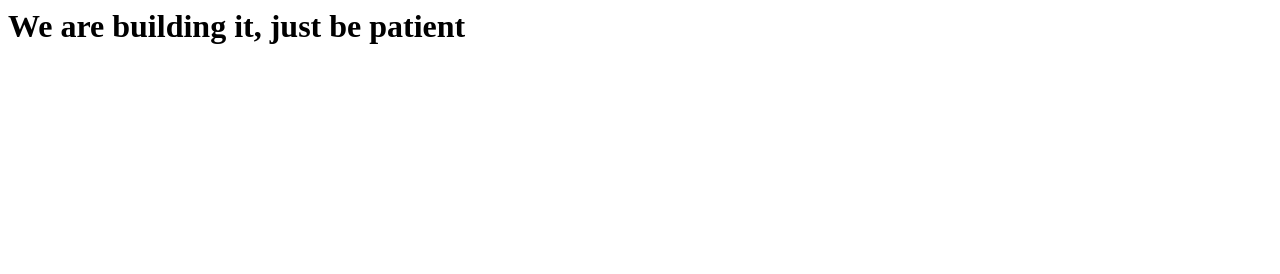
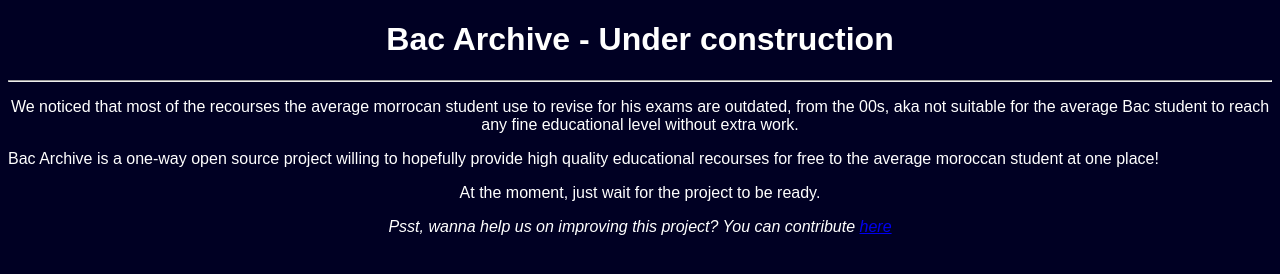
Before and after one commit to techvio-dev/bacarchive.github.io, a plain HTML site: page index.html in a window 1280 px wide. Drawn offline with Linux system fonts and the light colour scheme.

Commit message:
Creating a simple under construction website with a quick introduction

```diff
--- a/index.html
+++ b/index.html
@@ -1,9 +1,17 @@
-<html>
+<!DOCTYPE html>
+<html lang="en">
   <head>
-    <title> Under construction </title>
+    <meta charset="UTF-8">
+    <link rel="stylesheet" href="styles.css">
+    <title>Bac Archive: Under construction</title>
   </head>
 
   <body>
-    <h1>We are building it, just be patient</h1>
+    <h1>Bac Archive - Under construction</h1>
+    <hr>
+    <p>We noticed that most of the recourses the average morrocan student use to revise for his exams are outdated, from the 00s, aka not suitable for the average Bac student to reach any fine educational level without extra work.</p>
+    <p></p>Bac Archive is a one-way open source project willing to hopefully provide high quality educational recourses for free to the average moroccan student at one place!</p>
+    <p>At the moment, just wait for the project to be ready.</p>
+    <p><i>Psst, wanna help us on improving this project? You can contribute <a href="https://github.com/techvio-dev/bacarchive.github.io">here</a></i></p>
   </body>
 </html>
--- /dev/null
+++ b/styles.css
@@ -0,0 +1,13 @@
+h1 {
+    text-align: center;
+}
+
+p {
+    text-align: center;
+}
+
+body {
+    background-color: rgb(0, 0, 35);
+    color: #FFFFFF;
+    font-family: sans-serif;
+}
```
